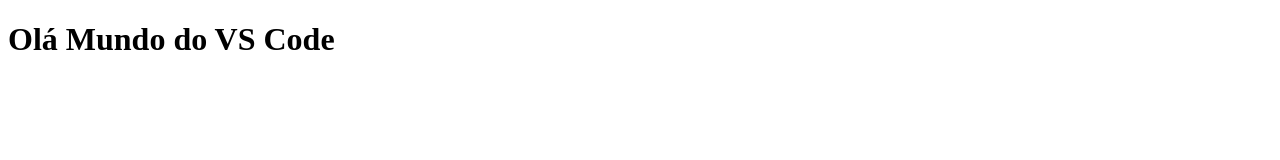
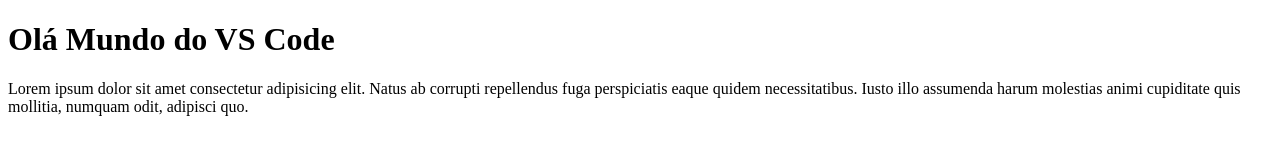
Before and after one commit to RaiissaMello/teste.vscode, a plain HTML site: page index.html in a window 1280 px wide. Drawn offline with Linux system fonts and the light colour scheme.

Commit message:
add lorem

```diff
--- a/index.html
+++ b/index.html
@@ -8,5 +8,6 @@
 </head>
 <body>
     <h1>Olá Mundo do VS Code</h1>
+    <p>Lorem ipsum dolor sit amet consectetur adipisicing elit. Natus ab corrupti repellendus fuga perspiciatis eaque quidem necessitatibus. Iusto illo assumenda harum molestias animi cupiditate quis mollitia, numquam odit, adipisci quo.</p>
 </body>
 </html>
```
